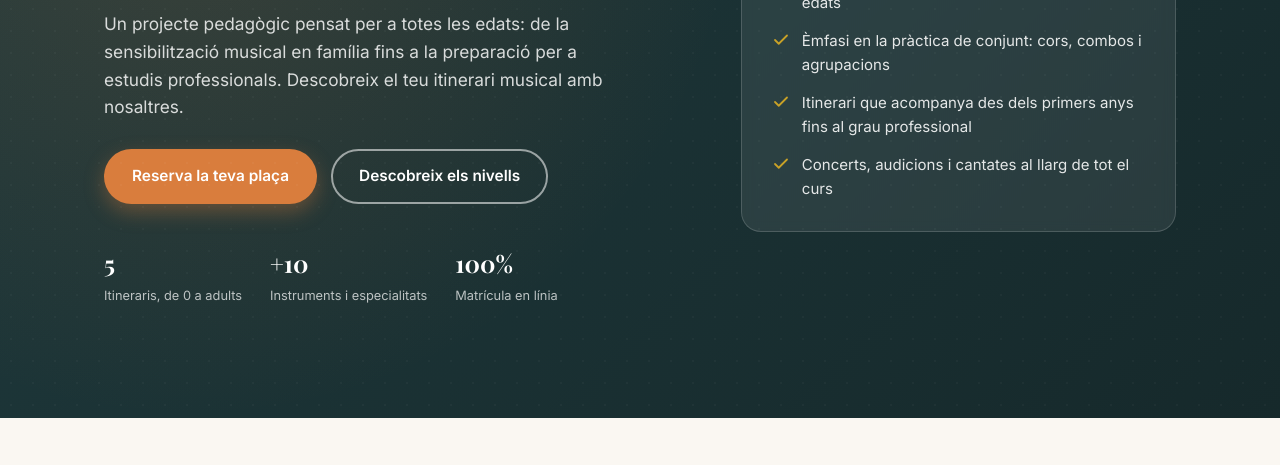
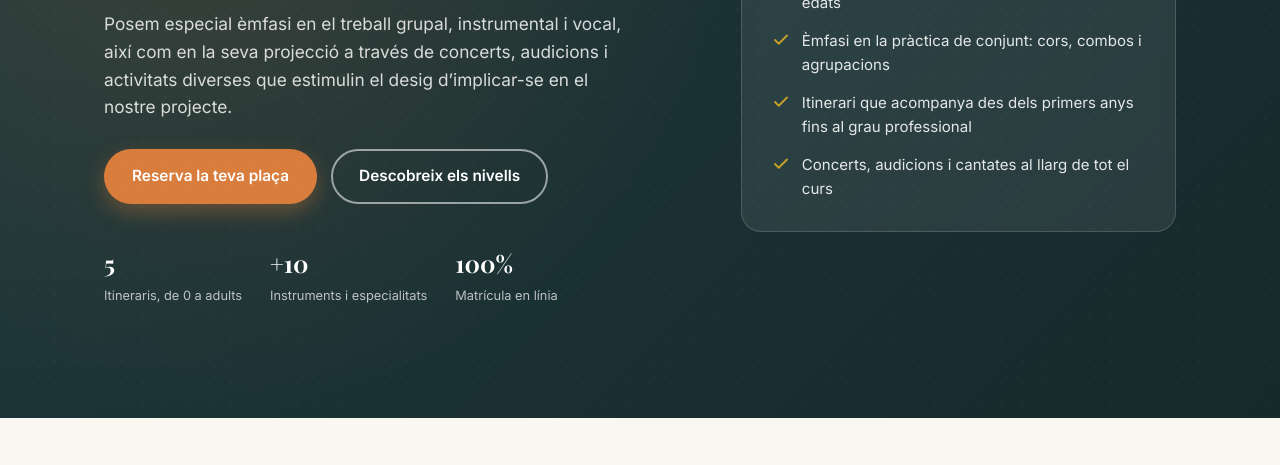
Before and after one commit to mutRec/EMP, a plain HTML site: page frontend/public/index.html in a window 1280 px wide. Shown: the part 335-800 px from the top of the page. Drawn offline with nearby package versions, Linux system fonts and the light colour scheme; no server answers.

Commit message:
modificació texts pagina principal

```diff
--- a/frontend/public/index.html
+++ b/frontend/public/index.html
@@ -43,9 +43,8 @@
           <span class="eyebrow">Curs 2026 – 2027</span>
           <h1>Sent la música, viu l'escola</h1>
           <p class="lead">
-            Un projecte pedagògic pensat per a totes les edats: de la sensibilització musical en família
-            fins a la preparació per a estudis professionals. Descobreix el teu itinerari musical amb
-            nosaltres.
+            Posem especial èmfasi en el treball grupal, instrumental i vocal, així com en la seva projecció a través de concerts,
+            audicions i activitats diverses que estimulin el desig d’implicar-se en el nostre projecte.
           </p>
           <div class="hero-actions">
             <a href="#matricula" class="btn btn--accent">Reserva la teva plaça</a>
```
